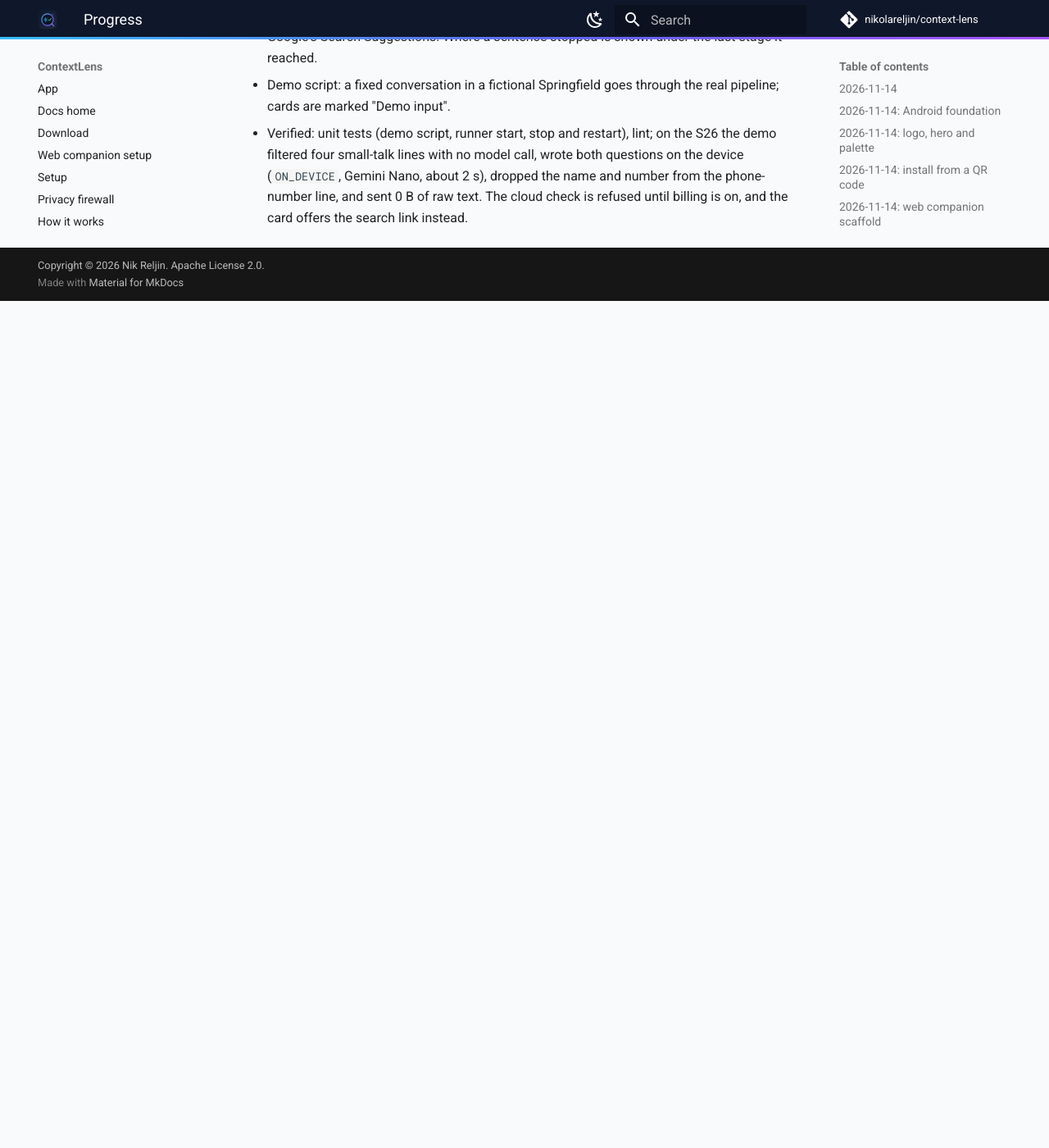
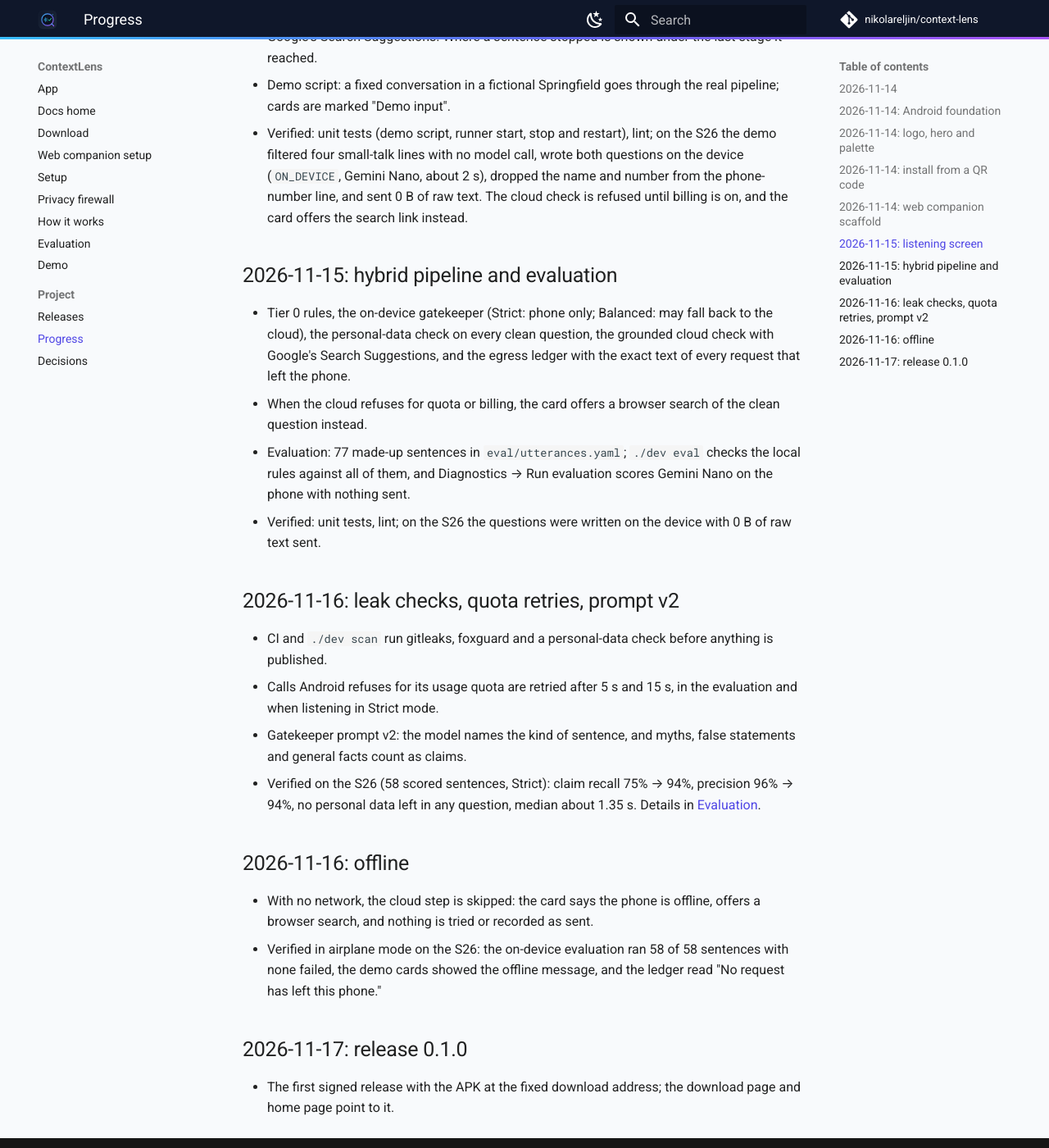
Before and after one commit to nikolareljin/context-lens, an MkDocs documentation site: the page built from docs/implementation-progress.md, in a window 1280 px wide and 1400 px high, scrolled down 2314 px. Shown: the whole window at 82% size. Built offline with MkDocs 1.6.1 and Material for MkDocs 9.7.7, drawn with Linux system fonts in a browser that asks for light colours; plug-ins that fetch from the network failed and are left out; comment, search, counter and statistics services are not loaded; before the commit the page ends 2681 px from its top, so only the background shows below that.

Commit message:
chore(release): prepare 0.1.0 and point the site at the first release

```diff
--- a/docs/implementation-progress.md
+++ b/docs/implementation-progress.md
@@ -45,3 +45,26 @@ A dated record of the work done during the hackathon. Each entry lists what was
 - Cards in three stages: what was heard (marked "stays on this phone" only when the local rules or the on-device model read it), the clean question with resolved references and the reported inference source, and the grounded check with a verdict badge, sources and Google's Search Suggestions. Where a sentence stopped is shown under the last stage it reached.
 - Demo script: a fixed conversation in a fictional Springfield goes through the real pipeline; cards are marked "Demo input".
 - Verified: unit tests (demo script, runner start, stop and restart), lint; on the S26 the demo filtered four small-talk lines with no model call, wrote both questions on the device (`ON_DEVICE`, Gemini Nano, about 2 s), dropped the name and number from the phone-number line, and sent 0 B of raw text. The cloud check is refused until billing is on, and the card offers the search link instead.
+
+## 2026-11-15: hybrid pipeline and evaluation
+
+- Tier 0 rules, the on-device gatekeeper (Strict: phone only; Balanced: may fall back to the cloud), the personal-data check on every clean question, the grounded cloud check with Google's Search Suggestions, and the egress ledger with the exact text of every request that left the phone.
+- When the cloud refuses for quota or billing, the card offers a browser search of the clean question instead.
+- Evaluation: 77 made-up sentences in `eval/utterances.yaml`; `./dev eval` checks the local rules against all of them, and Diagnostics → Run evaluation scores Gemini Nano on the phone with nothing sent.
+- Verified: unit tests, lint; on the S26 the questions were written on the device with 0 B of raw text sent.
+
+## 2026-11-16: leak checks, quota retries, prompt v2
+
+- CI and `./dev scan` run gitleaks, foxguard and a personal-data check before anything is published.
+- Calls Android refuses for its usage quota are retried after 5 s and 15 s, in the evaluation and when listening in Strict mode.
+- Gatekeeper prompt v2: the model names the kind of sentence, and myths, false statements and general facts count as claims.
+- Verified on the S26 (58 scored sentences, Strict): claim recall 75% → 94%, precision 96% → 94%, no personal data left in any question, median about 1.35 s. Details in [Evaluation](evaluation.md).
+
+## 2026-11-16: offline
+
+- With no network, the cloud step is skipped: the card says the phone is offline, offers a browser search, and nothing is tried or recorded as sent.
+- Verified in airplane mode on the S26: the on-device evaluation ran 58 of 58 sentences with none failed, the demo cards showed the offline message, and the ledger read "No request has left this phone."
+
+## 2026-11-17: release 0.1.0
+
+- The first signed release with the APK at the fixed download address; the download page and home page point to it.
```
Also changed, not shown: CHANGELOG.md (+7 -7 lines), docs/download.md (+7 -2 lines), docs/index.md (+2 -2 lines), 3 other files.
